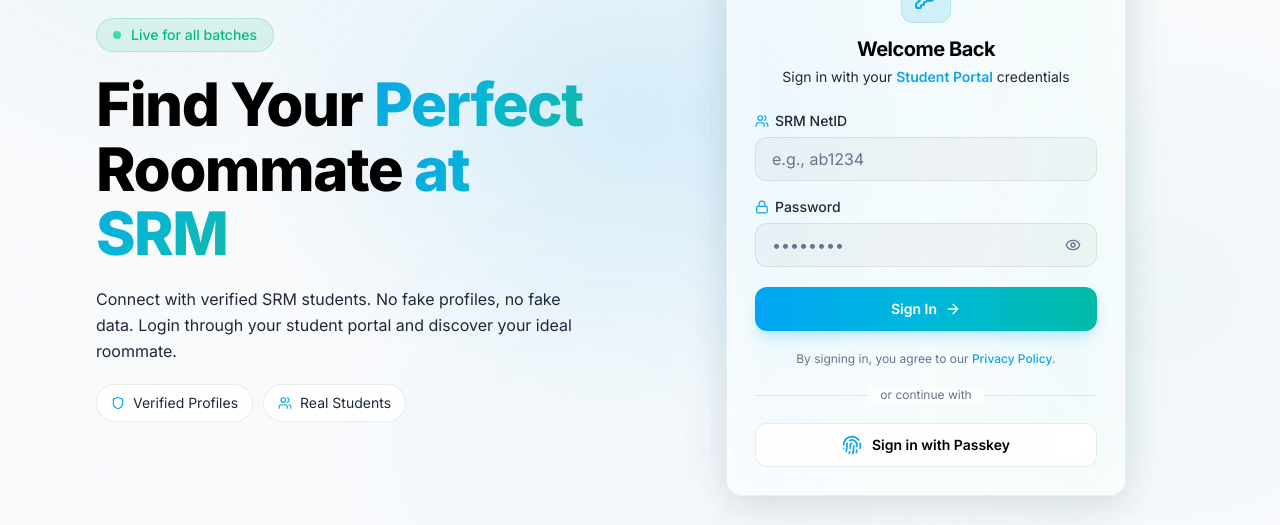
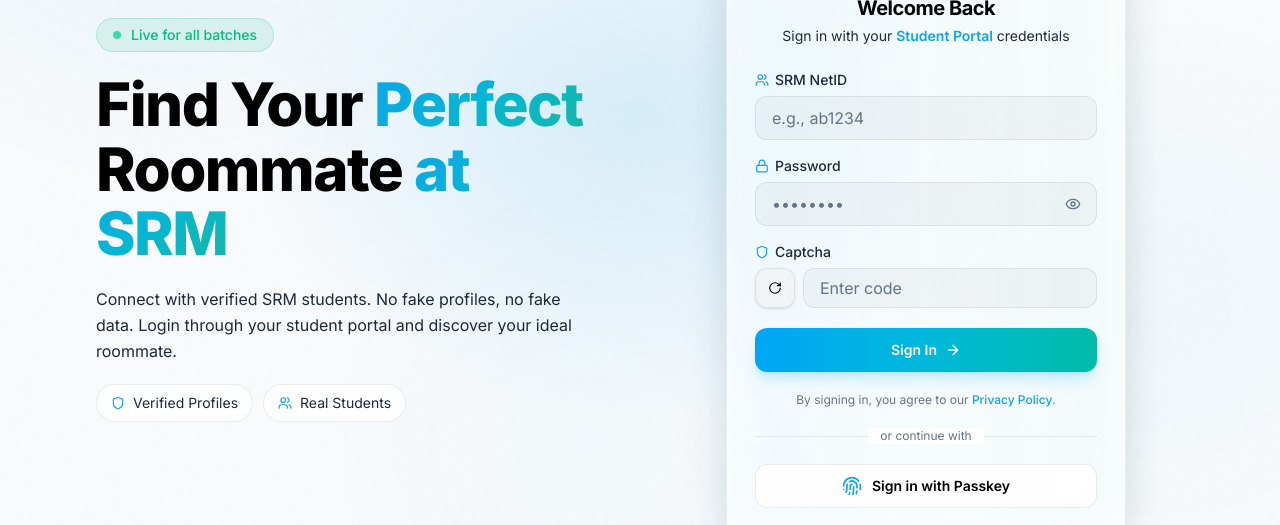
Before and after one commit to anuj-rishu/SRM-Hostel-Roomate-Finder-Client, a Next.js app in the folder client/: page / in a window 1280 px wide. Shown: the part 248-773 px from the top of the page. Built offline with nearby package versions, Linux system fonts and the light colour scheme; no server answers.

Commit message:
cpatcha box fix

```diff
--- a/client/app/page.tsx
+++ b/client/app/page.tsx
@@ -138,6 +138,7 @@
 
 function LoginForm() {
   const [loading, setLoading] = useState(false);
+  const [captchaLoading, setCaptchaLoading] = useState(true);
   const [captchaData, setCaptchaData] = useState<{
     captchaText?: string;
     captchaUrl?: string;
@@ -157,6 +158,7 @@
   }, []);
 
   const fetchCaptcha = async () => {
+    setCaptchaLoading(true);
     try {
       const res = await auth.getCaptcha();
       if (res.data.success) {
@@ -168,6 +170,8 @@
       }
     } catch (err) {
       console.error("Failed to fetch captcha", err);
+    } finally {
+      setCaptchaLoading(false);
     }
   };
 
@@ -281,7 +285,6 @@
         </div>
       </div>
 
-      {captchaData && (
       <div className="space-y-1.5">
         <label
           className="text-sm font-medium text-[var(--text-secondary)] flex items-center gap-1.5"
@@ -291,7 +294,12 @@
           Captcha
         </label>
         <div className="flex gap-2 items-center">
-            {captchaData.captchaUrl ? (
+          {captchaLoading ? (
+            <div className="bg-[var(--bg-card)] rounded-lg p-1 h-10 w-[90px] flex items-center justify-center border border-[var(--border-primary)] flex-shrink-0 overflow-hidden relative">
+              <div className="absolute inset-0 -translate-x-full animate-[shimmer_1.4s_infinite] bg-gradient-to-r from-transparent via-white/10 to-transparent" />
+              <div className="w-full h-5 rounded bg-[var(--border-primary)]/60" />
+            </div>
+          ) : captchaData?.captchaUrl ? (
             <div className="bg-white rounded-lg p-1 h-10 w-[90px] flex items-center justify-center overflow-hidden border border-[var(--border-primary)] shadow-inner flex-shrink-0">
               <img
                 src={captchaData.captchaUrl}
@@ -299,7 +307,7 @@
                 className="h-full w-full object-contain"
               />
             </div>
-            ) : captchaData.captchaText ? (
+          ) : captchaData?.captchaText ? (
             <div className="bg-white rounded-lg h-10 px-3 flex items-center justify-center border border-[var(--border-primary)] shadow-inner flex-shrink-0">
               <span className="font-mono font-bold text-lg tracking-[0.25em] text-gray-800 select-none">
                 {captchaData.captchaText}
@@ -313,8 +321,9 @@
             onClick={fetchCaptcha}
             title="Refresh"
             className="h-10 w-10 flex-shrink-0"
+            disabled={captchaLoading}
           >
-              <RotateCw className="h-3.5 w-3.5" />
+            <RotateCw className={`h-3.5 w-3.5 ${captchaLoading ? "animate-spin" : ""}`} />
           </Button>
           <Input
             id="captcha"
@@ -324,10 +333,10 @@
             required
             autoComplete="off"
             className="flex-1 min-w-0 h-10"
+            disabled={captchaLoading}
           />
         </div>
       </div>
-      )}
 
       <Button
         type="submit"
```
Lines whose indentation alone changed are shown as unchanged.
